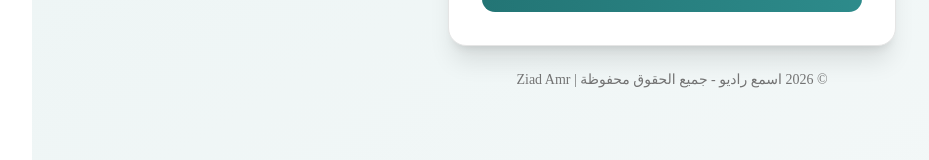
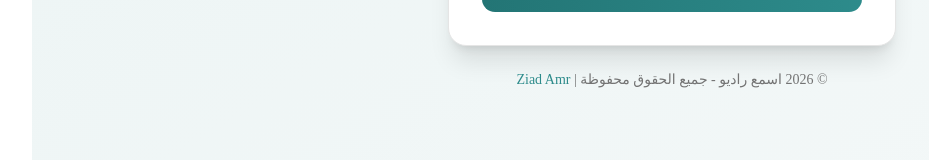
Before and after one commit to ziadamr45/Notifications, a Next.js app: page / in a window 1280 px wide. Shown: the part 633-793 px from the top of the page, without its empty margins (91-1020 px from the left). Built offline with nearby package versions, Linux system fonts and the light colour scheme; no server answers.

Commit message:
branding: make 'Ziad Amr' a clickable link to ziadamrme.vercel.app

```diff
--- a/src/app/page.tsx
+++ b/src/app/page.tsx
@@ -181,7 +181,7 @@ export default function LoginPage() {
 
         {/* Footer */}
         <p className="text-center text-sm text-muted-foreground mt-6">
-          © {new Date().getFullYear()} اسمع راديو - جميع الحقوق محفوظة | Ziad Amr
+          © {new Date().getFullYear()} اسمع راديو - جميع الحقوق محفوظة | <a href="https://ziadamrme.vercel.app" target="_blank" rel="noopener noreferrer" className="text-[#2D8B8B] hover:underline">Ziad Amr</a>
         </p>
       </div>
     </div>
```
